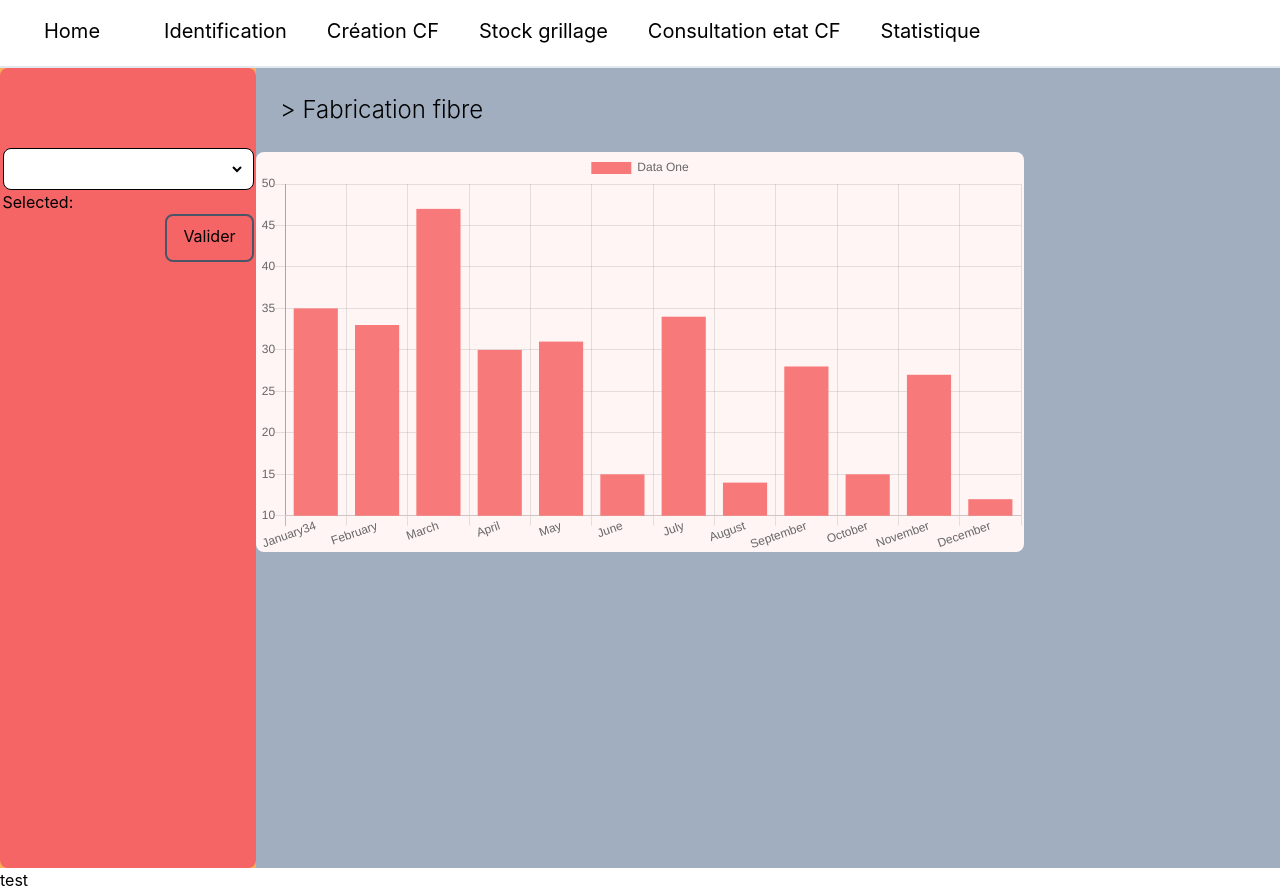
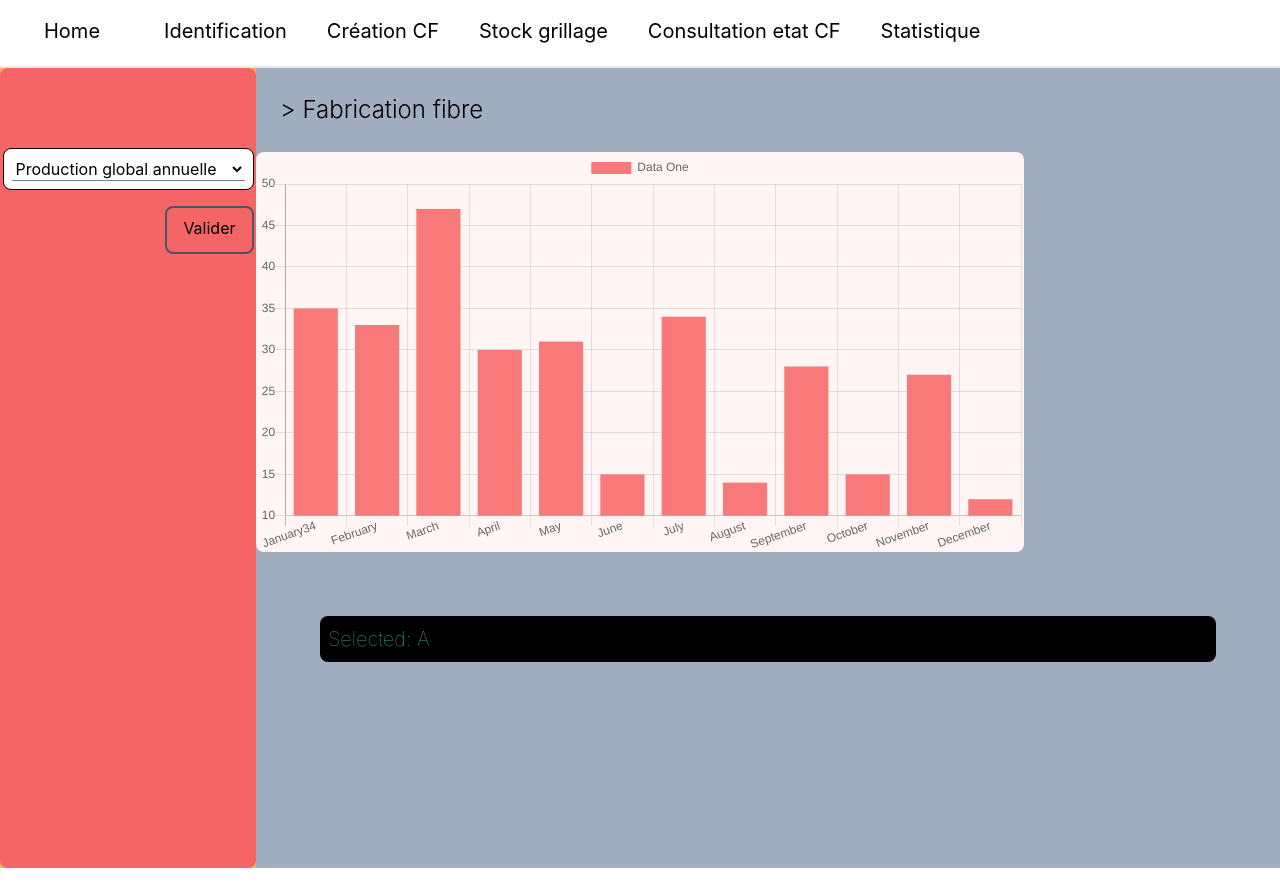
Before and after one commit to AlbertLanne/Control-Panel-ChartJS-Mysql-boilerplate, a Nuxt app: page /pagechart in a window 1280 px wide. After the commit the page ends 868 px from the top, so only its background shows below. Built offline with nearby package versions, Linux system fonts and the light colour scheme.

Commit message:
vuejs creat

```diff
--- a/components/NavFooter.vue
+++ b/components/NavFooter.vue
@@ -1,6 +1,6 @@
 <template>
     <footer class=" bg-white flex">
-test
+
     </footer>
 </template>
 
--- a/pages/pagechart.vue
+++ b/pages/pagechart.vue
@@ -1,28 +1,23 @@
 <template>
   <div class=" min-h-screen bg-orange-400 flex-wrap text-copy-primary flex flex-wrap ">
-
     <div class="chart w-full flex justify-center">
       <div class="bg-red-500 rounded-lg  w-3/12 flex  justify-center ">
         <div class="align-middle">
-
           <div class="bg-black mt-20 border h border-black bg-white p-2 rounded-lg ">
-
-            <select v-model="selected" class="bg-white">
-<!--              <option disabled value="">Please select one</option>-->
-              <option>Production global annuelle</option>
-              <option>Répartition produit</option>
-              <option>Changes horaire par produit</option>
+            <select v-model="selected" class="bg-white border-gray-600 border-b">
+              <option v-for="option in options" v-bind:value="option.value">
+                {{ option.text }}
+              </option>
             </select>
-
           </div>
-          <span>Selected: {{ selected }}</span>
-          <div class="justify-end flex">
-
-            <button class="border-2 rounded-lg border-gray-700  px-4 p-2 h-12 flex hover:bg-blue-200">
+          <div class="justify-end flex my-4">
+            <button class="border-2 rounded-lg border-gray-700  px-4 p-2 h-12 flex hover:bg-blue-200"
+                    v-on:click="DataAction">
               Valider
             </button>
           </div>
         </div>
+
       </div>
 
       <div class="bg-gray-500  h-full w-full justify-center ">
@@ -31,11 +26,17 @@
         <div class="w-9/12 justify-center bg-red-100 rounded-lg">
           <div>
             <reactive-example/>
+
           </div>
+
         </div>
 
+<!--       consol debug ici-->
+        <div class="m-16 rounded-lg bg-black  h-auto w-auto flex text-green-500 font-hairline text-xl p-2 ">
+          <span>Selected: {{ selected }}</span>
+
+        </div>
       </div>
-
 
     </div>
 
@@ -48,17 +49,112 @@
 
 
   export default {
-    // https://www.vuemastery.com/courses/scaling-vue-with-nuxt-js/seo-vue-metav
     head() {
       return {
         title: "Chart page"
       };
     },
-    components: {ReactiveExample,}
+    components: {ReactiveExample,},
+    data() {
+      return {
+        selected: 'A',
+        options: [
+          {text: 'Production global annuelle', value: 'A'},
+          {text: 'Répartition produit', value: 'B'},
+          {text: 'Changes horaire par produit', value: 'C'}
+        ],
+      };
+    },
+    methods: {
+      DataAction: function (event) {
+        // alert('a' + this.selected + '!')
 
+        if (this.selected === 'A') {
+          alert('a' + this.selected + '!')
+        }
+        if (this.selected === 'B') {
+          alert('b' + this.selected + '!')
+        }
+        if (this.selected === 'C') {
+          alert('c' + this.selected + '!')
+        }
+        }
+
+
+    },
+    // computed: {
+    //   DataAction () {
+    //     lol = 13;
+    //     console.log(lol);
+    //     return lol;
+    //   },
+    // },
   };
 </script>
 
 <style scoped>
 
 </style>
+
+
+<!--<template>-->
+<!--  <div class=" min-h-screen bg-orange-400 flex-wrap text-copy-primary flex flex-wrap ">-->
+
+<!--    <div class="chart w-full flex justify-center">-->
+<!--      <div class="bg-red-500 rounded-lg  w-3/12 flex  justify-center ">-->
+<!--        <div class="align-middle">-->
+
+<!--          <div class="bg-black mt-20 border h border-black bg-white p-2 rounded-lg ">-->
+<!--            <select v-model="selected" class="bg-white border-gray-600 border-b">-->
+<!--              &lt;!&ndash;              <option disabled value="">Please select one</option>&ndash;&gt;-->
+<!--              <option>Production global annuelle</option>-->
+<!--              <option>Répartition produit</option>-->
+<!--              <option>Changes horaire par produit</option>-->
+<!--            </select>-->
+
+<!--          </div>-->
+<!--          <span>Selected: {{ selected }}</span>-->
+<!--          <div class="justify-end flex ">-->
+
+<!--            <button class="border-2 rounded-lg border-gray-700  px-4 p-2 h-12 flex hover:bg-blue-200">-->
+<!--              Valider-->
+<!--            </button>-->
+<!--          </div>-->
+<!--        </div>-->
+<!--      </div>-->
+
+<!--      <div class="bg-gray-500  h-full w-full justify-center ">-->
+
+<!--        <p class="text-2xl m-6 flex text-center font-light">> Fabrication fibre</p>-->
+<!--        <div class="w-9/12 justify-center bg-red-100 rounded-lg">-->
+<!--          <div>-->
+<!--            <reactive-example/>-->
+<!--          </div>-->
+<!--        </div>-->
+
+<!--      </div>-->
+
+<!--    </div>-->
+
+<!--  </div>-->
+<!--</template>-->
+
+<!--<script>-->
+
+<!--  import ReactiveExample from '../components/chart/ReactiveExample'-->
+
+
+<!--  export default {-->
+<!--    head() {-->
+<!--      return {-->
+<!--        title: "Chart page"-->
+<!--      };-->
+<!--    },-->
+<!--    components: {ReactiveExample,}-->
+
+<!--  };-->
+<!--</script>-->
+
+<!--<style scoped>-->
+
+<!--</style>-->
```
